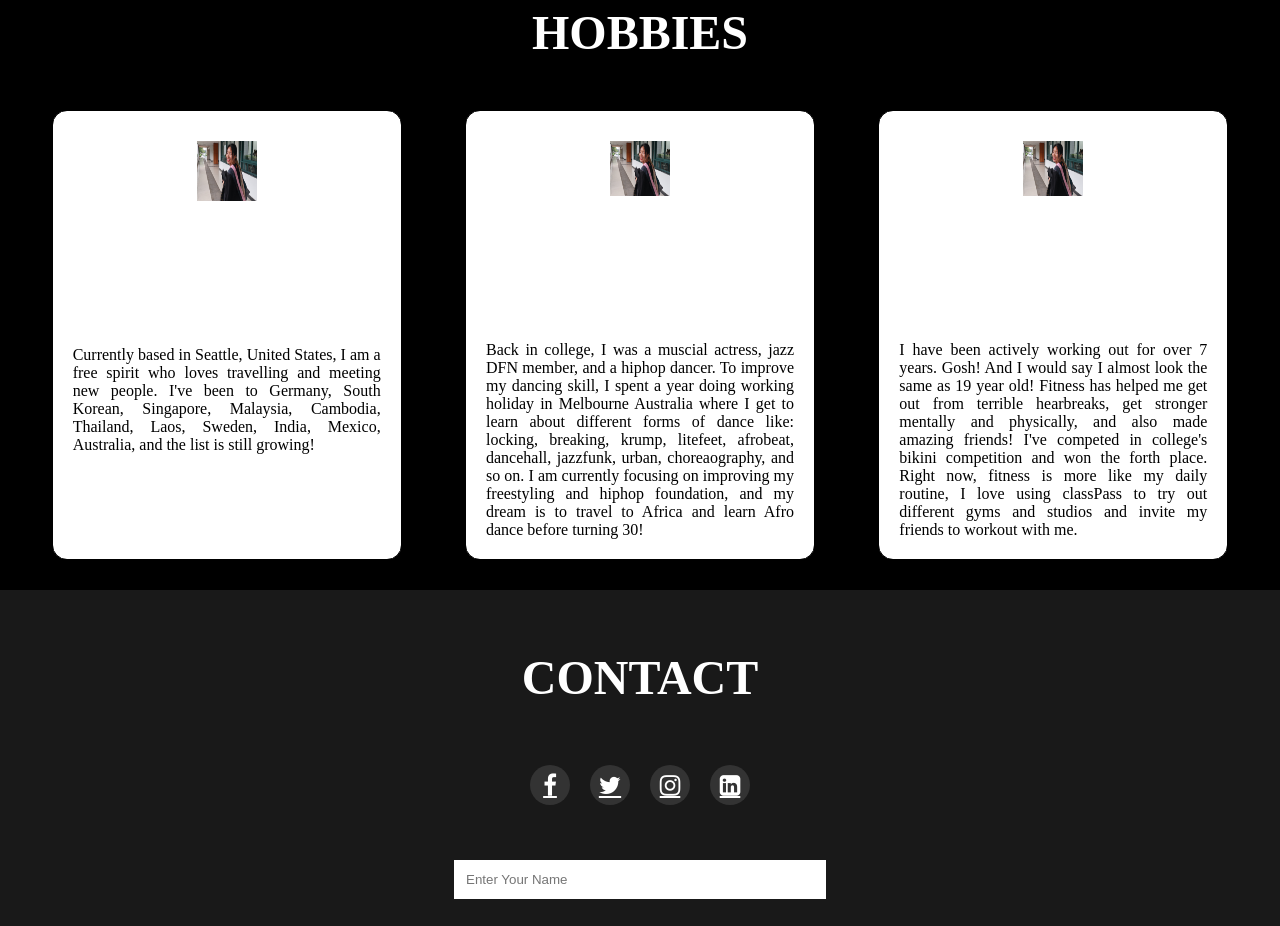
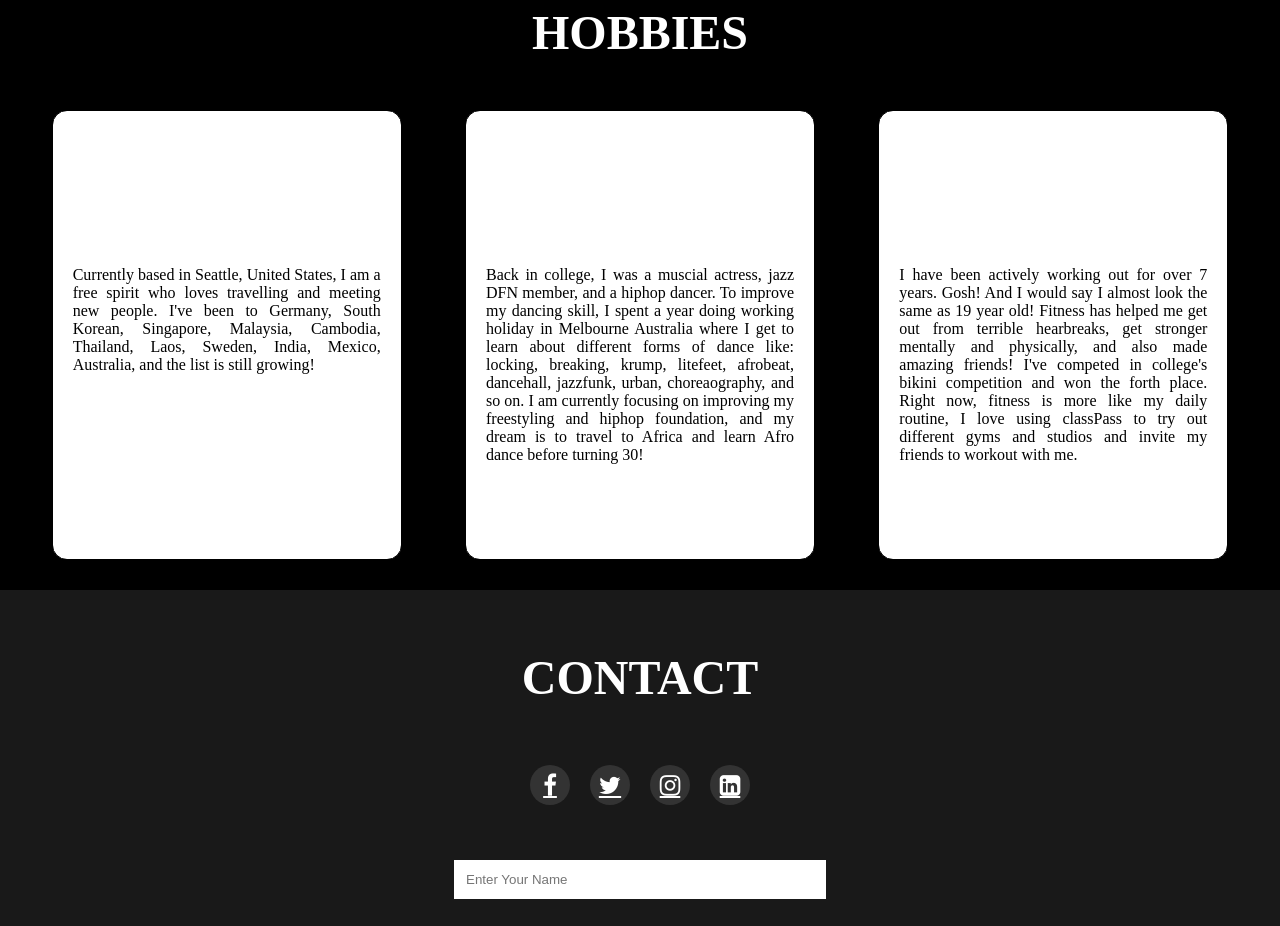
Before and after one commit to yantinglai/portfolio, a plain HTML site: page index.html in a window 1280 px wide. Shown: the part 2020-2946 px from the top of the page. Drawn offline with Linux system fonts and the light colour scheme.

Commit message:
Update index.html

```diff
--- a/index.html
+++ b/index.html
@@ -75,7 +75,7 @@
       <h1 class="headings">HOBBIES</h1>
       <div class="row">
         <div class="box">
-          <img src="hobbies/png.png" alt="" />
+<!--           <img src="hobbies/png.png" alt="" /> -->
           <h1 class="headings">Travel</h1>
           <p>
             Currently based in Seattle, United States, I am a free spirit who
@@ -85,7 +85,7 @@
           </p>
         </div>
         <div class="box">
-          <img src="hobbies/png2.png" alt="" />
+<!--           <img src="hobbies/png2.png" alt="" /> -->
           <h1 class="headings">Dance</h1>
           <p>
             Back in college, I was a muscial actress, jazz DFN member, and a
@@ -99,7 +99,7 @@
           </p>
         </div>
         <div class="box">
-          <img src="hobbies/png3.png" alt="" />
+<!--           <img src="hobbies/png3.png" alt="" /> -->
           <h1 class="headings">Fitness</h1>
           <p>
             I have been actively working out for over 7 years. Gosh! And I would
```
